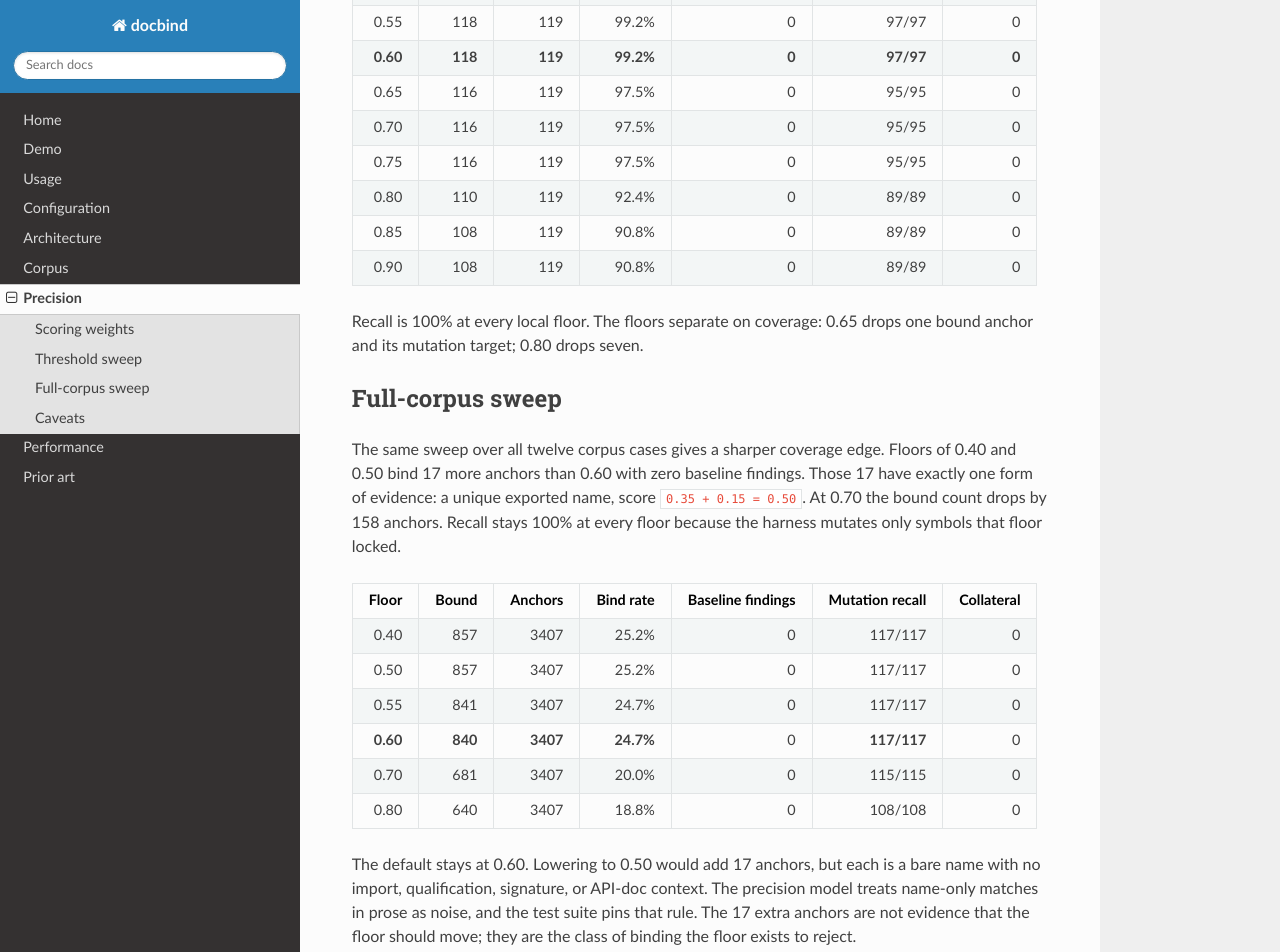
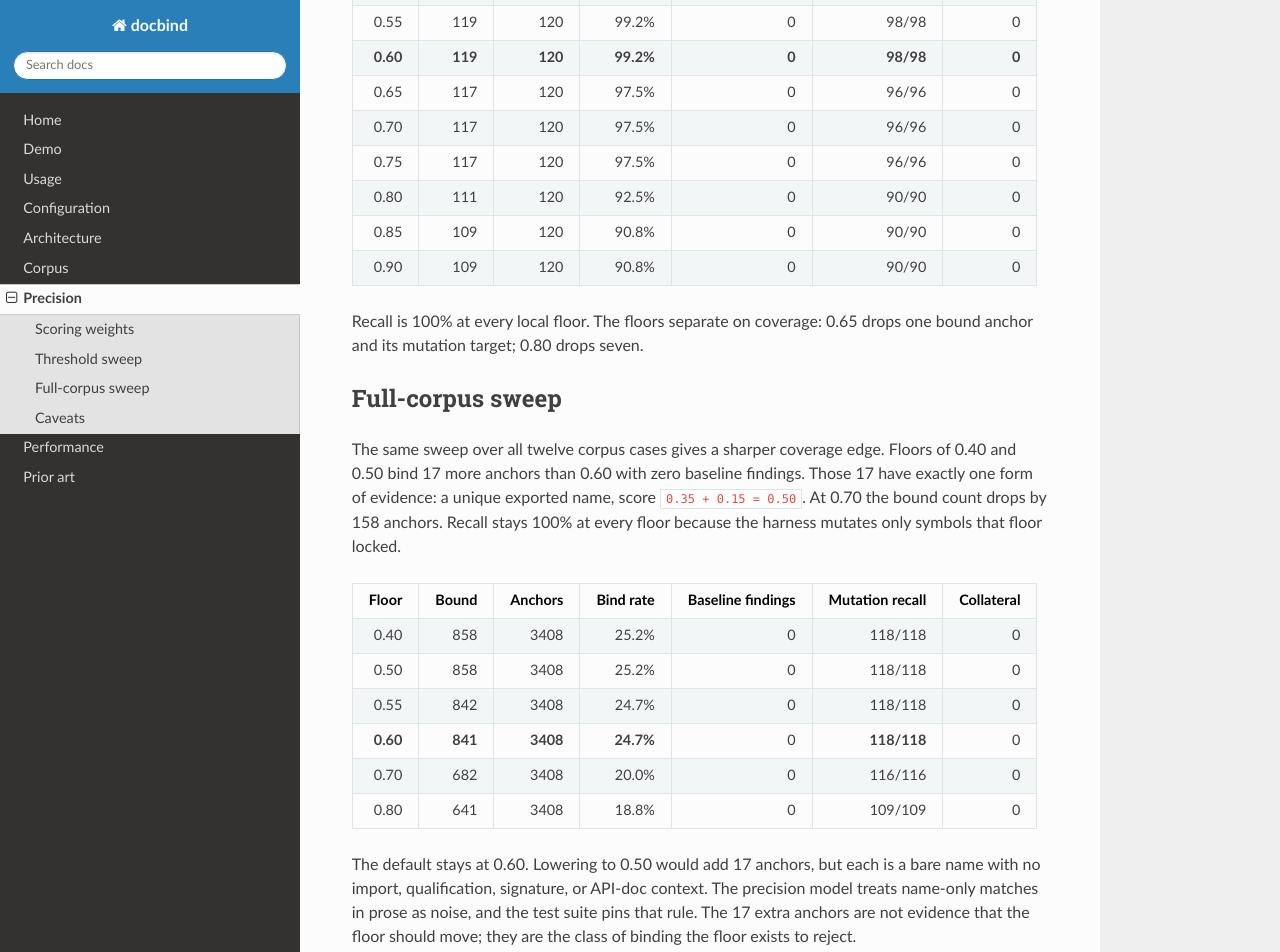
Before and after one commit to vindeckyy/docbind, an MkDocs documentation site: the page built from docs/precision.md, in a window 1280 px wide and 1400 px high, scrolled down 1459 px. Shown: the top 952 px of the window. Built offline with MkDocs 1.6.1, drawn with Linux system fonts in a browser that asks for light colours; nearby versions of some CDN libraries; some of the changed text lies outside the part shown.

```diff
--- a/docs/precision.md
+++ b/docs/precision.md
@@ -37,17 +37,17 @@ A binding also fails when the best score is within `0.05` of the second candidat
 
 | Floor | Bound | Anchors | Bind rate | Baseline findings | Mutation recall | Collateral |
 |---:|---:|---:|---:|---:|---:|---:|
-| 0.30 | 118 | 119 | 99.2% | 0 | 97/97 | 0 |
-| 0.40 | 118 | 119 | 99.2% | 0 | 97/97 | 0 |
-| 0.50 | 118 | 119 | 99.2% | 0 | 97/97 | 0 |
-| 0.55 | 118 | 119 | 99.2% | 0 | 97/97 | 0 |
-| **0.60** | **118** | **119** | **99.2%** | **0** | **97/97** | **0** |
-| 0.65 | 116 | 119 | 97.5% | 0 | 95/95 | 0 |
-| 0.70 | 116 | 119 | 97.5% | 0 | 95/95 | 0 |
-| 0.75 | 116 | 119 | 97.5% | 0 | 95/95 | 0 |
-| 0.80 | 110 | 119 | 92.4% | 0 | 89/89 | 0 |
-| 0.85 | 108 | 119 | 90.8% | 0 | 89/89 | 0 |
-| 0.90 | 108 | 119 | 90.8% | 0 | 89/89 | 0 |
+| 0.30 | 119 | 120 | 99.2% | 0 | 98/98 | 0 |
+| 0.40 | 119 | 120 | 99.2% | 0 | 98/98 | 0 |
+| 0.50 | 119 | 120 | 99.2% | 0 | 98/98 | 0 |
+| 0.55 | 119 | 120 | 99.2% | 0 | 98/98 | 0 |
+| **0.60** | **119** | **120** | **99.2%** | **0** | **98/98** | **0** |
+| 0.65 | 117 | 120 | 97.5% | 0 | 96/96 | 0 |
+| 0.70 | 117 | 120 | 97.5% | 0 | 96/96 | 0 |
+| 0.75 | 117 | 120 | 97.5% | 0 | 96/96 | 0 |
+| 0.80 | 111 | 120 | 92.5% | 0 | 90/90 | 0 |
+| 0.85 | 109 | 120 | 90.8% | 0 | 90/90 | 0 |
+| 0.90 | 109 | 120 | 90.8% | 0 | 90/90 | 0 |
 
 Recall is 100% at every local floor. The floors separate on coverage: 0.65 drops one bound anchor and its mutation target; 0.80 drops seven.
 
@@ -57,12 +57,12 @@ The same sweep over all twelve corpus cases gives a sharper coverage edge. Floor
 
 | Floor | Bound | Anchors | Bind rate | Baseline findings | Mutation recall | Collateral |
 |---:|---:|---:|---:|---:|---:|---:|
-| 0.40 | 857 | 3407 | 25.2% | 0 | 117/117 | 0 |
-| 0.50 | 857 | 3407 | 25.2% | 0 | 117/117 | 0 |
-| 0.55 | 841 | 3407 | 24.7% | 0 | 117/117 | 0 |
-| **0.60** | **840** | **3407** | **24.7%** | 0 | **117/117** | 0 |
-| 0.70 | 681 | 3407 | 20.0% | 0 | 115/115 | 0 |
-| 0.80 | 640 | 3407 | 18.8% | 0 | 108/108 | 0 |
+| 0.40 | 858 | 3408 | 25.2% | 0 | 118/118 | 0 |
+| 0.50 | 858 | 3408 | 25.2% | 0 | 118/118 | 0 |
+| 0.55 | 842 | 3408 | 24.7% | 0 | 118/118 | 0 |
+| **0.60** | **841** | **3408** | **24.7%** | 0 | **118/118** | 0 |
+| 0.70 | 682 | 3408 | 20.0% | 0 | 116/116 | 0 |
+| 0.80 | 641 | 3408 | 18.8% | 0 | 109/109 | 0 |
 
 The default stays at 0.60. Lowering to 0.50 would add 17 anchors, but each is a bare name with no import, qualification, signature, or API-doc context. The precision model treats name-only matches in prose as noise, and the test suite pins that rule. The 17 extra anchors are not evidence that the floor should move; they are the class of binding the floor exists to reject.
 
@@ -74,6 +74,6 @@ Raw rows are in `corpus/precision.json` for the local sweep and `corpus/precisio
 
 ## Caveats
 
-- The local sweep covers 119 anchors across eight fixtures. The full sweep covers all 3360 anchors but only five floors.
+- The local sweep covers 120 anchors across eight fixtures. The full sweep covers all 3360 anchors but only five floors.
 - Recall here means detecting a seeded rename of a symbol that floor locked. It says nothing about symbols the floor did not bind.
 - The full sweep samples five floors. A finer scan between 0.50 and 0.70 could locate a tighter edge.
--- a/package.json
+++ b/package.json
@@ -1,6 +1,6 @@
 {
   "name": "@vindeckyy/docbind",
-  "version": "0.1.91",
+  "version": "0.1.92",
   "description": "Static analysis for stale symbol references in markdown and reStructuredText. Supports TypeScript, JavaScript, Python, Rust, and Go.",
   "type": "module",
   "bin": {
```
Also changed, not shown: CHANGELOG.md (+21 -0 lines), README.md (+3 -3 lines), docs/corpus.md (+2 -2 lines), 11 other files.
